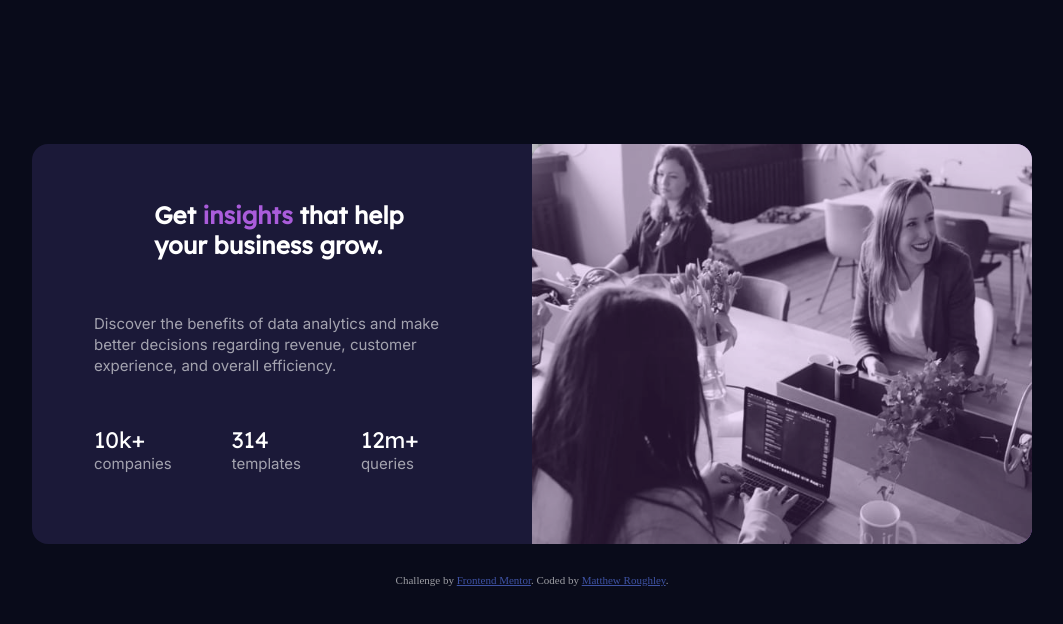
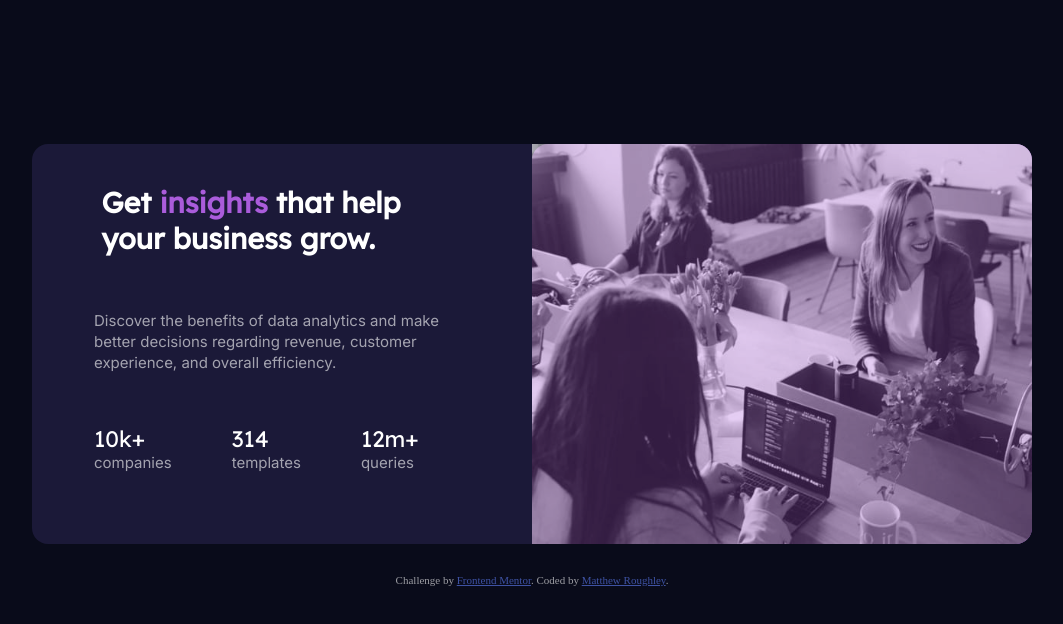
Before and after one commit to MattRoughley/Frontend-Mentor-, a plain HTML site: page index.html in a window 1280 px wide. Shown: the top 624 px of the page, without its empty margins (188-1251 px from the left). Drawn offline with Linux system fonts and the light colour scheme.

Commit message:
File structure

```diff
--- a/index.html
+++ b/index.html
@@ -12,7 +12,7 @@
 <body>
 <div class="container">
   <div class="img-bg">
-  <img src="/stats-preview-card-component-main/images/image-header-mobile.jpg" alt="workers" class="banner">
+  <img src="/images/image-header-mobile.jpg" alt="workers" class="banner">
 </div>
 <div class="text-div">
   <h1 class="title">Get <span class="insight">insights</span> that help your business grow.</h1>
--- a/style.css
+++ b/style.css
@@ -87,8 +87,8 @@ html, *, *::before, *::after{
 
     .title{
         font-size: 1.4em;
-        margin-left: 35px;
-        padding: 1em 2.1em 0em 2.3em;
+        margin-left: 2px;
+        padding: 1.1em 2.1em 0em 2.3em;
         color:var(--heading);
         font-family: 'Lexend Deca', sans-serif;
         font-weight:700;
@@ -152,7 +152,7 @@ html, *, *::before, *::after{
         height: 100%;
         border-top-left-radius: 0em;
         border-bottom-right-radius: 1em;
-        opacity:0.8;
+        opacity:0.7;
 
     }
 
@@ -181,16 +181,17 @@ html, *, *::before, *::after{
 
         .text-div{
             padding-left: 25px;
-            padding: 2em;
+            padding: 0.5em 2em 2em 2em ;
             text-align: left;
             display: flex;
             flex-wrap: wrap;
         }
 
         .title{
-        font-size: 1.5em;
+        font-size: 1.8em;
         color:var(--heading);
         font-family: 'Lexend Deca', sans-serif;
         font-weight:700;
+        margin-left: -1em;
         }
 }
```
Also changed, not shown: design/desktop-design.jpg (renamed from stats-preview-card-component-main/design/desktop-design.jpg), design/desktop-preview.jpg (renamed from stats-preview-card-component-main/design/desktop-preview.jpg), design/mobile-design.jpg (renamed from stats-preview-card-component-main/design/mobile-design.jpg), images/favicon-32x32.png (renamed from stats-preview-card-component-main/images/favicon-32x32.png), images/image-header-desktop.jpg (renamed from stats-preview-card-component-main/images/image-header-desktop.jpg), images/image-header-mobile.jpg (renamed from stats-preview-card-component-main/images/image-header-mobile.jpg), 4 other files.
